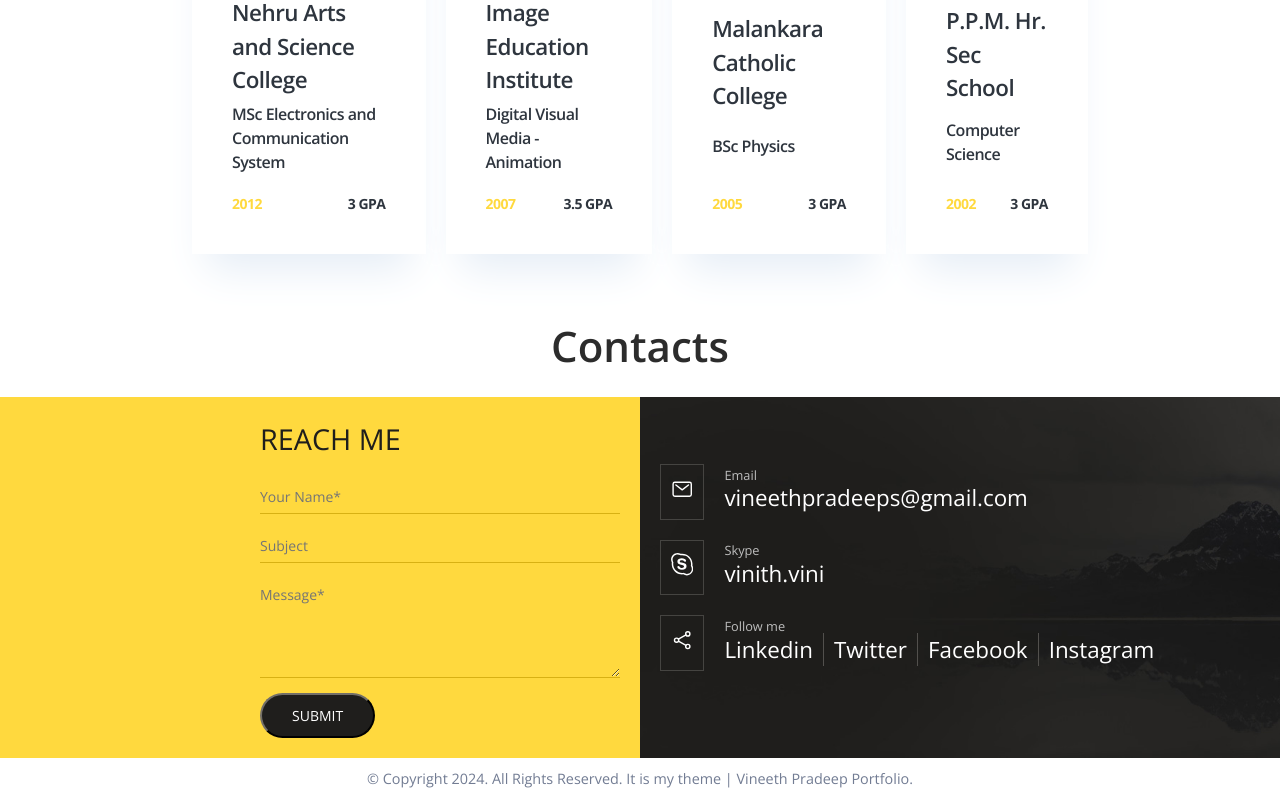
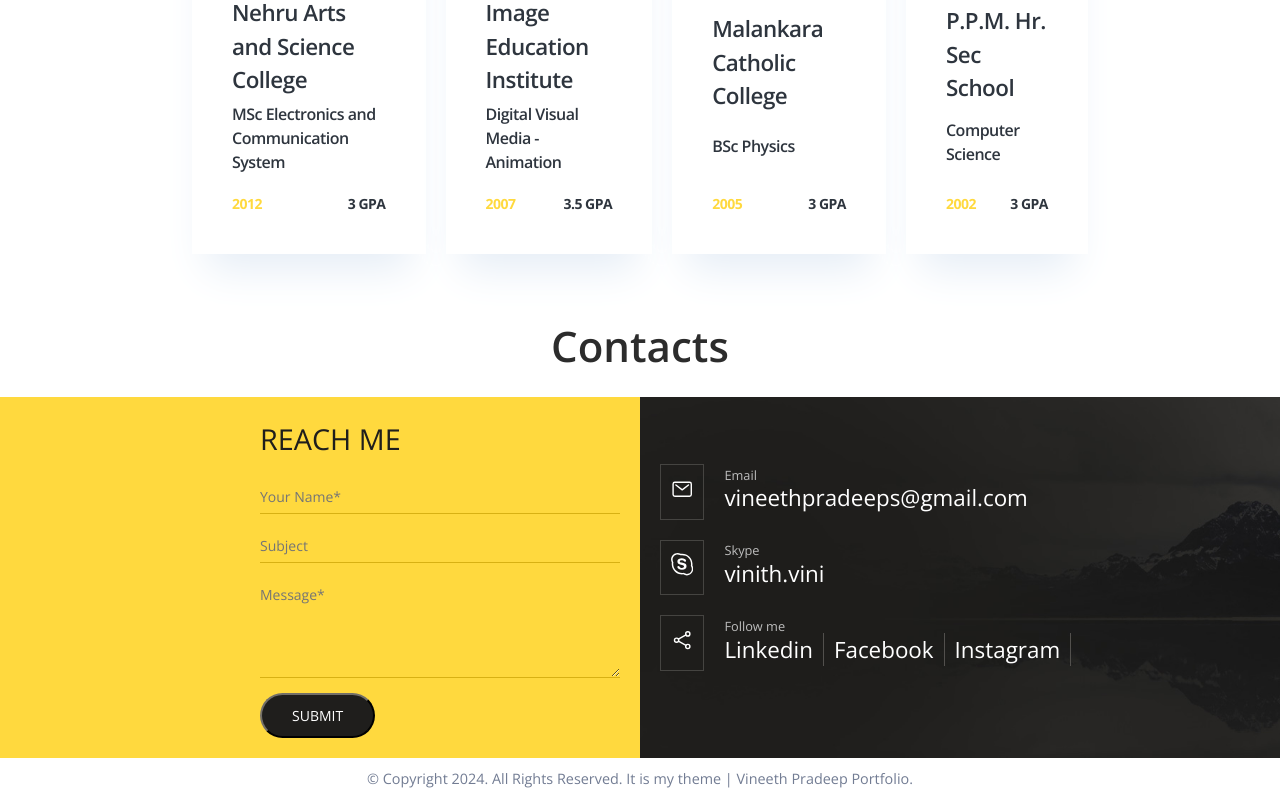
Before and after one commit to vineethpradeep/Vineeth_portfolio, a React (Vite) app: page / in a window 1280 px wide. Shown: the part 6085-6885 px from the top of the page. Built offline with nearby package versions, Linux system fonts and the light colour scheme.

Commit message:
unnecessary link

```diff
--- a/src/data/constants.js
+++ b/src/data/constants.js
@@ -439,7 +439,6 @@ export const contactInfo = [
         mediaName: "Linkedin",
         link: "https://www.linkedin.com/in/vineeth-ui-developer",
       },
-      { mediaName: "Twitter", link: "https://x.com/vineethSPradeep" },
       { mediaName: "Facebook", link: "https://www.facebook.com/login" },
       { mediaName: "Instagram", link: "https://www.instagram.com" },
     ],
```
